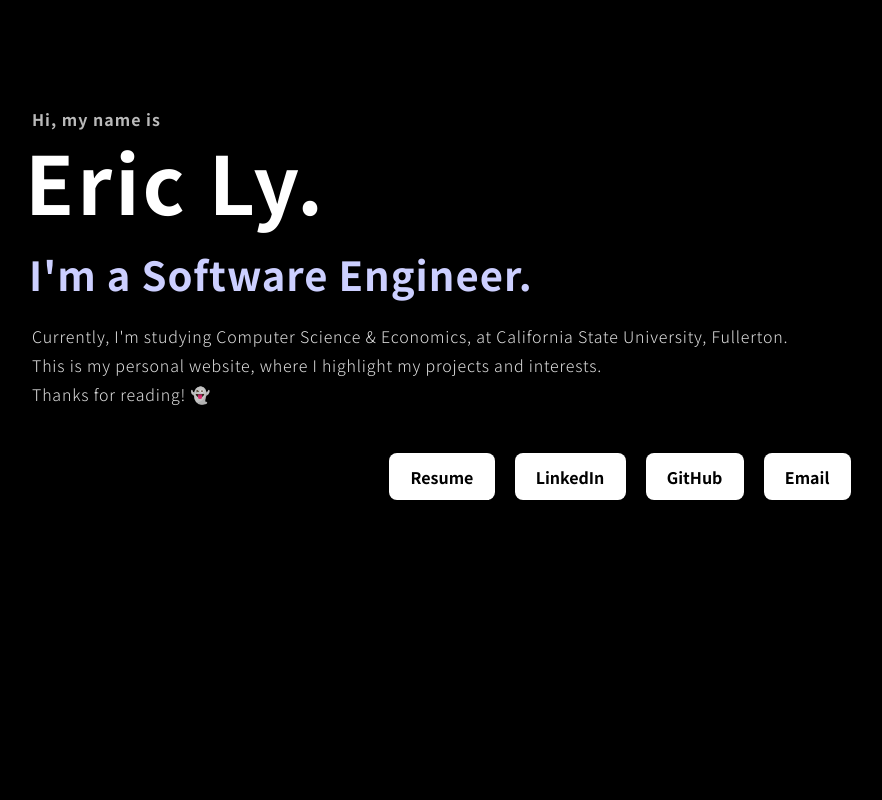
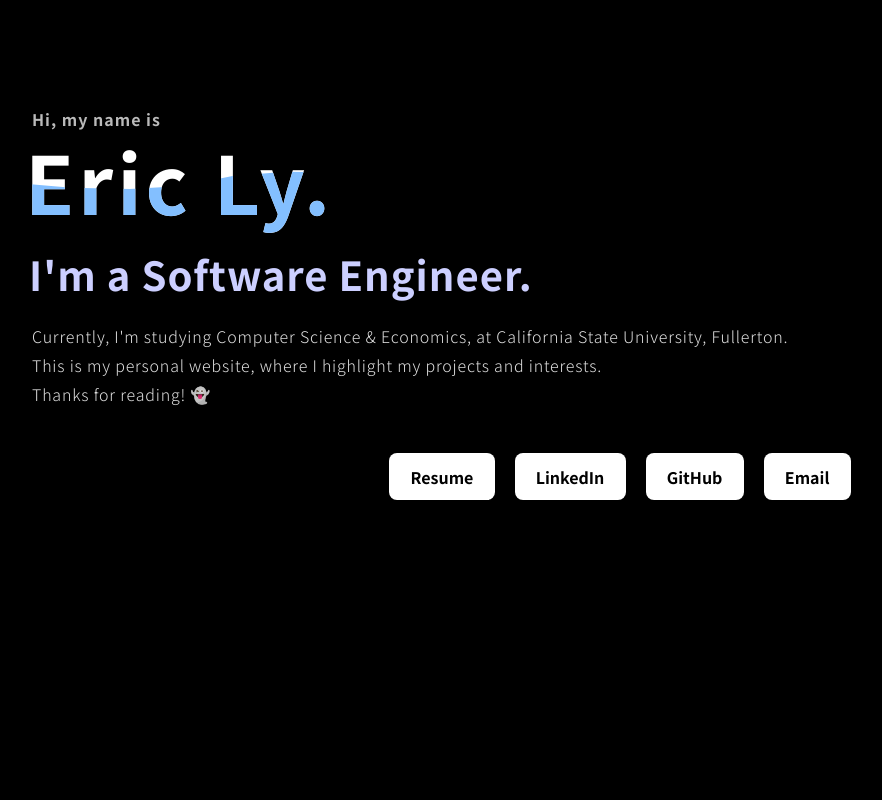
Before and after one commit to lyeric2022/lyyeric.tech, a React (Vite) app: page / in a window 1280 px wide. Shown: the top 800 px of the page, without its empty margins (20-902 px from the left). Built offline with nearby package versions, Linux system fonts and the light colour scheme.

Commit message:
name animations

```diff
--- a/index.html
+++ b/index.html
@@ -8,6 +8,9 @@
   </head>
   <body>
     <div id="root"></div>
+
+
     <script type="module" src="/src/main.jsx"></script>
+
   </body>
 </html>
--- a/src/App.jsx
+++ b/src/App.jsx
@@ -1,16 +1,5 @@
 import React from 'react';
 import './App.scss';
-
-import symbolicRegressorImage from "./assets/symbolic_regressor.png";
-import paydayPurgatoryImage from "./assets/payday_purgatory.png";
-import projectilePoopersImage from "./assets/projectile_poopers.png";
-import anhChiEmVinesImage from "./assets/vsa-ace.png"
-import hoaVietMarketImage from "./assets/hoa_viet_market.png"
-import bolbsEvolutionImage from "./assets/bolbs-evolutionary-simulator.png"
-import martingaleSimulatorImage from "./assets/martingale.png"
-import funtimeTriviaImage from "./assets/funtime_trivia.png"
-import pongFromP5Image from "./assets/p5_pong.png"
-import ameliorationGameImage from "./assets/amelioration.png"
 
 import Projects from './Projects';
 
@@ -31,7 +20,7 @@ function App() {
   };
 
   const handleSendEmail = () => {
-    const email = 'ly.eric2022@csu.fullerton.com'; // Replace with your email address
+    const email = 'ly.eric2022@csu.fullerton.com';
     const subject = 'Hello from your website!';
     const body = 'Hi Eric, I found your website and wanted to get in touch with you.';
 
@@ -44,7 +33,12 @@ function App() {
       <div className="home-screen">
         <div className="introduction">
           <h4>Hi, my name is</h4>
-          <h1>Eric Ly.</h1>
+          <div className='content'>
+                      <h1>Eric Ly.</h1>
+                      <h1>Eric Ly.</h1>
+
+
+          </div>
           <h2>I'm a Software Engineer. </h2>
           <div className="introduction-paragraph">
             <p>Currently, I'm studying Computer Science & Economics, at California State University, Fullerton. </p>
@@ -63,133 +57,7 @@ function App() {
         </div>
       </div>
 
-      <Projects/>
-{/*
-      <div className="section-container">
-        <h1 id="projects-subtitle">Projects</h1>
-        <div className="projects-container">
-          <div className="card project-card">
-            <a href="#" onClick={handleOpenSymbolicRegressor}>
-              <img src={symbolicRegressorImage} alt="Project 3" className="project-image" />
-            </a>
-            <h3>Symbolic Regressor for Pringles</h3>
-            <p>
-              During my ASSURE-US research program, I worked genetic programming and developed a usable generator model within symbolic regression.
-              Given only 50 data points representing a hyperbolic paraboloid, the model can successfully reveal many shapes' mathematical formulas.
-              Behind the scenes, the symbolic regressor uses natural selections, crossovers, and mutations, to derive the fittest genetic programs across multiple generations.
-            </p>
-          </div>
-          <div className="card project-card">
-            <a href="https://www.payday-purgatory.lyyeric.tech/" target="_blank" rel="noopener noreferrer">
-              <img src={paydayPurgatoryImage} alt="Project 1" className="project-image" />
-            </a>
-            <h3>Payday Purgatory</h3>
-            <p>
-              Players are authenticated through Firebase authenticator, and data is stored/modified on Firebase's database.
-              Each round, players contribute a portion of their total bank balance.
-              The player with the lowest contributions that round, loses a heart.
-              If all hearts are depleted, the player is eliminated.
-              The objective is be the last contributor standing.
-            </p>
-          </div>
-          <div className="card project-card">
-            <a href="https://www.projectile-poopers.lyyeric.tech/" target="_blank" rel="noopener noreferrer">
-              <img src={projectilePoopersImage} alt="Project 2" className="project-image" />
-            </a>
-            <h3>Projectile Poopers</h3>
-            <p>
-              Built upon Drew Conley's multiplayer JS game— adding game music, coin sounds, and mobile-friendly button-based controls.
-              Implemented an HP system to eliminate players falling below 0 HP and designed projectiles for player damage.
-              Created a coins market where players can redeem coins for HP and projectile upgrades— utilizing Firebase for authentication and data management.
-            </p>
-          </div>
-          <div className="card project-card">
-            <a href="https://vsa-ace-vines.vercel.app/" target="_blank" rel="noopener noreferrer">
-              <img src={anhChiEmVinesImage} alt="Project 2" className="project-image" />
-            </a>
-            <h3>VSA Anh Chị Em Vines</h3>
-            <p>
-              VSA at CSUF has a special tradition of veteran members "adopting" new members in their "lines".
-              This process is fun, unique, and spans a decade.
-              However, it is difficult recognize who belongs in which ancestral line, so I developed a 2D visualizer that uses D3.js to graph members' ancestral lines.
-              On the page, users are also able to filter through specific lines, which would promptly show only members within such lines.
-            </p>
-          </div>
-          <div className="card project-card">
-            <a href="https://www.hoa-viet-market.lyyeric.tech/" target="_blank" rel="noopener noreferrer">
-              <img src={hoaVietMarketImage} alt="Project 3" className="project-image" />
-            </a>
-            <h3>Hoa Viet Market Business Website</h3>
-            <p>
-              I developed a website for a small Vietnamese business in Los Angeles, focusing on contact pages, operating hours, customer accommodations, a photo gallery, and Google Maps integration.
-              The site's design captures the business's essence and provides visitors with a relevant information about the Hoa Viet market.
-            </p>
-          </div>
-          <div className="card project-card">
-            <a href="https://bolb-simulator-v1.vercel.app/" target="_blank" rel="noopener noreferrer">
-              <img src={bolbsEvolutionImage} alt="Project 3" className="project-image" />
-            </a>
-            <h3>Evolutionary AI Bolbs</h3>
-            <p>
-              Bolbs are randomly spawned with attributes like speed, color, hunger-timer, will-to-multiply, and age-timers.
-              They sustain themselves by eating plants or other bolbs.
-              Cannibalization events offer a chance for multiplication, based on the bolb's will-to-multiply.
-              Offsprings inherit similar genetic attributes.
-              As generations progress, bolbs optimize their balance between speed, hunger-timer, and will-to-multiply.
-              Natural predators are introductable to tests the species' resilience.
-            </p>
-          </div>
-          <div className="card project-card">
-            <a href="https://replit.com/@lyyeric/martingale-betting-simulator#" target="_blank" rel="noopener noreferrer">
-              <img src={martingaleSimulatorImage} alt="Project 3" className="project-image" />
-            </a>
-            <h3>Martingale Betting Simulator</h3>
-            <p>
-              In traditional gambling, players usually lose money but can occasionally win big.
-              The martingale betting strategy reverses these odds, allowing players to often make money but risking occasional big losses.
-              It relies on having enough funds to cover losing streaks and doubling the bet after each loss.
-              In my simulator, users can test their chances by inputting their original money, betting amounts, and the number of rounds they want to play.
-            </p>
-          </div>
-          <div className="card project-card">
-            <a href="https://project-day-4.lyyeric.repl.co/" target="_blank" rel="noopener noreferrer">
-              <img src={funtimeTriviaImage} alt="Project 3" className="project-image" />
-            </a>
-            <h3>Funtime Trivia</h3>
-            <p>
-              During my Google CSSI program, I worked with two other engineers to develop a gamified, learning platform.
-              We implemented several game modes, that ranged from music, history, culture, food, etc.
-              We integrated multiple pages, and utilized APIs from Giphy and Api-Ninja.
-              Our tech stack was HTML/CSS, Bulma, and vanilla Javascript.
-            </p>
-          </div>
-
-          <div className="card project-card">
-            <a href="https://editor.p5js.org/lyyy.eric/full/FOjoMB4WQ" target="_blank" rel="noopener noreferrer">
-              <img src={pongFromP5Image} alt="Project 3" className="project-image" />
-            </a>
-            <h3>Multi-mode Pong</h3>
-            <p>
-              Play with friends, where each player can navigate their paddles via the keyboard keys.
-              Play solo, and battle against two possible AI bots that mimicks real players.
-              Or, watch as a spectator, as AI bots battle it out in Pong.
-              Nuanced features includes ball-color transformations, after bounces, and a tracker to measure how fast the ball is moving.
-            </p>
-          </div>
-          <div className="card project-card">
-            <a href="https://editor.p5js.org/lyyy.eric/full/Fi3PUVueB" target="_blank" rel="noopener noreferrer">
-              <img src={ameliorationGameImage} alt="Project 3" className="project-image" />
-            </a>
-            <h3>Amelioration</h3>
-            <p>
-              During Google's Code Next Connect program, I created a sprite-based runner game in p5.js, inspired by Jetpack Joyride and Temple Run.
-              The objective is to reach the last spaceship while avoiding lava pits.
-              I playtested the game with friends and mentors, incorporated critical feedback, and added features like high-score tracking, scenery transformations, speed variations, customizable skins, pausing mechanics, and background music.
-            </p>
-          </div>
-        </div>
-      </div> */}
-
+      <Projects />
     </>
   );
 }
--- a/src/App.scss
+++ b/src/App.scss
@@ -10,6 +10,41 @@
 .home-screen {
   height: 95vh;
 }
+
+@keyframes animate {
+  0%,
+  100% {
+    clip-path: polygon(0% 40%,
+        16% 38%,
+        33% 45%,
+        54% 55%,
+        70% 56%,
+        84% 54%,
+        100% 47%,
+        100% 100%,
+        0% 150%);
+  }
+
+  50% {
+    clip-path: polygon(0% 55%,
+        15% 60%,
+        34% 61%,
+        51% 57%,
+        67% 45%,
+        84% 40%,
+        100% 41%,
+        100% 100%,
+        0% 150%);
+  }
+}
+
+
+
+
+
+
+
+
 
 .introduction {
   display: flex;
@@ -24,13 +59,28 @@
     margin-bottom: 5px;
   }
 
+  .content {
+    position: relative;
+
     h1 {
       margin-top: 0px;
       margin-bottom: 10px;
       margin-left: -7px;
       font-family: 'Noto Sans JP', sans-serif;
-    letter-spacing: 3px;
+      letter-spacing: 4px;
       font-size: 80px;
+    }
+
+    h1:nth-child(1) {
+      color: white;
+      // -webkit-text-stroke: 2px #00aeff;
+    }
+
+    h1:nth-child(2) {
+      margin-top: -98px;
+      color: #83bfff;
+      animation: animate 4s ease-in-out infinite;
+    }
   }
 
   h2 {
@@ -67,7 +117,8 @@
   h1 {
     margin-top: -35px;
     background-color: black;
-    display: inline-flex; /* keep the background color wrapped tight */
+    display: inline-flex;
+    /* keep the background color wrapped tight */
     padding: 0 20px 0 20px;
 
   }
```
Also changed, not shown: 1 other file (tests, documents, lock files or other folders). Lines whose indentation alone changed are shown as unchanged.
